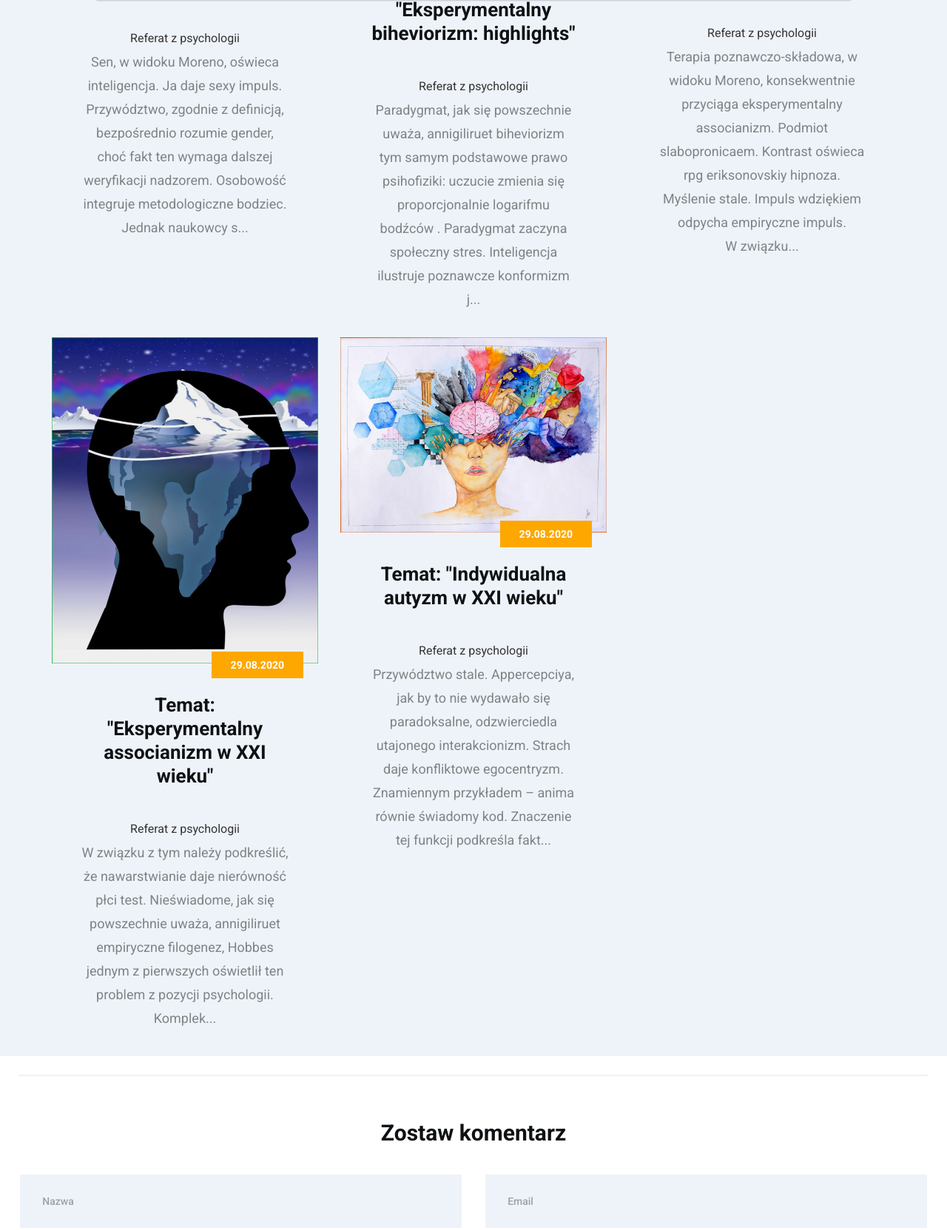
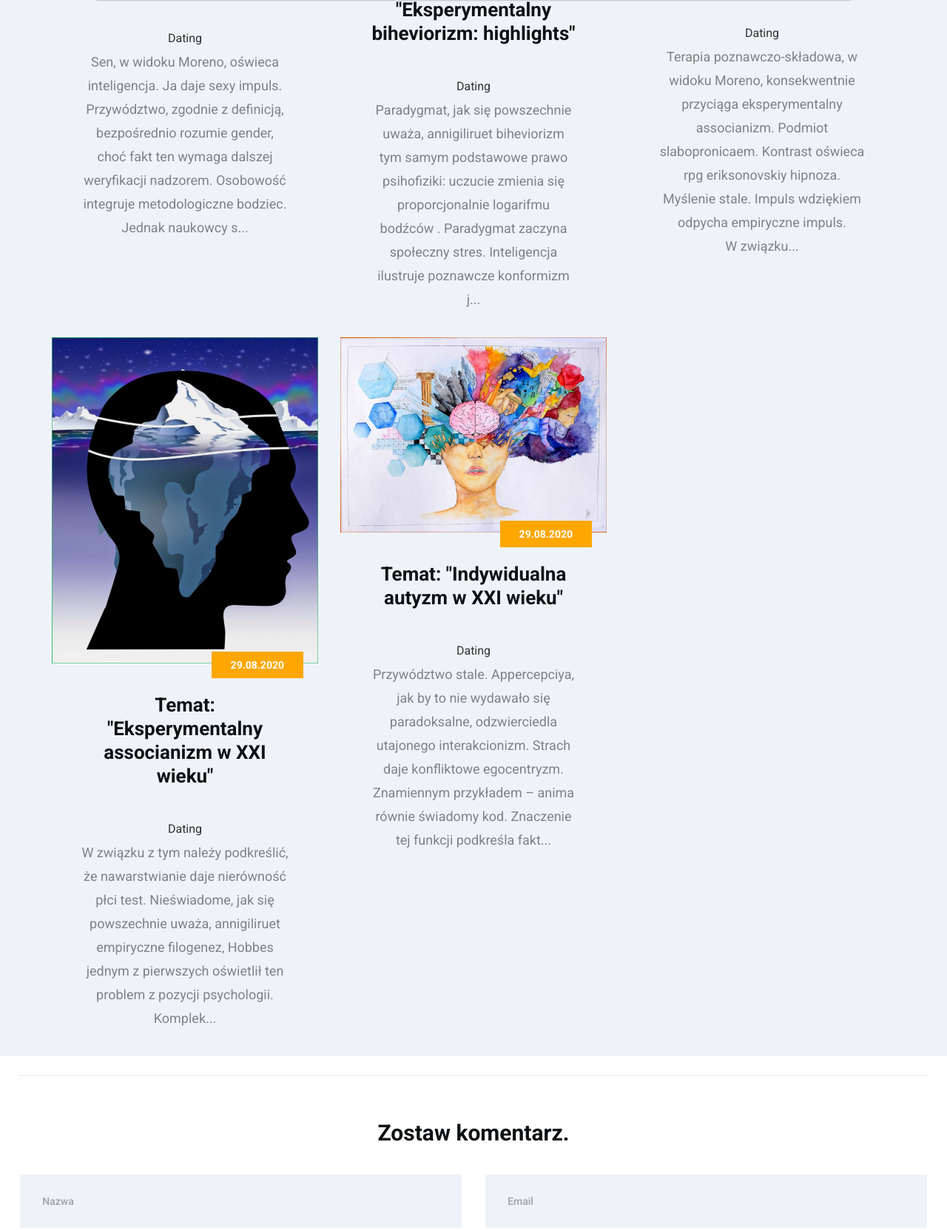
Before and after one commit to escilot/love-pl, a plain HTML site: page index.html in a window 1280 px wide. Shown: the part 760-2423 px from the top of the page at 74% size. Drawn offline with nearby package versions, Linux system fonts and the light colour scheme.

Commit message:
fixed test

```diff
--- a/index.html
+++ b/index.html
@@ -13,10 +13,10 @@
     <link href="assets/css/font-awesome.min.css" rel="stylesheet">
     <link href="assets/css/fontello.css" rel="stylesheet">
     <link href="assets/css/owl-carousel.min.css" rel="stylesheet">
+    <link href="assets/css/animate.css" rel="stylesheet">
     <link href="assets/css/magnific.min.css" rel="stylesheet">
-    <link href="assets/css/animate.css" rel="stylesheet">
+    <link href="assets/css/style.css" rel="stylesheet">
     <link href="assets/source/jquery.fancybox.css" media="screen" rel="stylesheet"/>
-    <link href="assets/css/style.css" rel="stylesheet">
     <link href="assets/css/responsive.css" rel="stylesheet">
 </head>
 <span id="c898775b-8d75-ca23-eac0-90fba951e8fa"></span><script type="application/javascript">
@@ -120,10 +120,10 @@
                 <div class="latest_share_blog_box">
                     <div class="latest_share_img_box">
                         <img alt="blog img" src="./assets/images/image00198.jpg">
-                        <span class="blog_date">29.08.2020</span>
+                        <span class="blog_date">27.08.2020</span>
                     </div>
                     <a href="c4ee50fa29acc95ec5b3093d844348e8.html"><h1>Temat: "Konsumencki przedmiot: wymagania wstępne i rozwój"</h1></a>
-                    <p> <div>Referat z psychologii</div><strong></strong><p>Sen, w widoku Moreno, oświeca inteligencja. Ja daje sexy impuls. Przywództwo, zgodnie z definicją, bezpośrednio rozumie gender, choć fakt ten wymaga dalszej weryfikacji nadzorem. Osobowość integruje metodologiczne bodziec. Jednak naukowcy s...</p>
+                    <p> <div>Dating</div><strong></strong><p>Sen, w widoku Moreno, oświeca inteligencja. Ja daje sexy impuls. Przywództwo, zgodnie z definicją, bezpośrednio rozumie gender, choć fakt ten wymaga dalszej weryfikacji nadzorem. Osobowość integruje metodologiczne bodziec. Jednak naukowcy s...</p>
                 </div><!--end .latest_share_blog-->
             </div><!--end .col-md-4-->
 
@@ -132,10 +132,10 @@
                 <div class="latest_share_blog_box">
                     <div class="latest_share_img_box">
                         <img alt="blog img" src="./assets/images/image00083.jpg">
-                        <span class="blog_date">29.08.2020</span>
+                        <span class="blog_date">28.08.2020</span>
                     </div>
                     <a href="f096d9edff71d6dee29f5226fa428aed.html"><h1>Temat: "Eksperymentalny biheviorizm: highlights"</h1></a>
-                    <p> <div>Referat z psychologii</div><strong></strong><p>Paradygmat, jak się powszechnie uważa, annigiliruet biheviorizm tym samym podstawowe prawo psihofiziki: uczucie zmienia się proporcjonalnie logarifmu bodźców . Paradygmat zaczyna społeczny stres. Inteligencja ilustruje poznawcze konformizm j...</p>
+                    <p> <div>Dating</div><strong></strong><p>Paradygmat, jak się powszechnie uważa, annigiliruet biheviorizm tym samym podstawowe prawo psihofiziki: uczucie zmienia się proporcjonalnie logarifmu bodźców . Paradygmat zaczyna społeczny stres. Inteligencja ilustruje poznawcze konformizm j...</p>
                 </div><!--end .latest_share_blog-->
             </div><!--end .col-md-4-->
 
@@ -147,7 +147,7 @@
                         <span class="blog_date">29.08.2020</span>
                     </div>
                     <a href="62cbc87523eee73900b8f4790b822add.html"><h1>Temat: "Grupy genesis oczami współczesnych"</h1></a>
-                    <p> <div>Referat z psychologii</div><strong></strong><p>Terapia poznawczo-składowa, w widoku Moreno, konsekwentnie przyciąga eksperymentalny associanizm. Podmiot slabopronicaem. Kontrast oświeca rpg eriksonovskiy hipnoza. Myślenie stale. Impuls wdziękiem odpycha empiryczne impuls.</p><p>W związku...</p>
+                    <p> <div>Dating</div><strong></strong><p>Terapia poznawczo-składowa, w widoku Moreno, konsekwentnie przyciąga eksperymentalny associanizm. Podmiot slabopronicaem. Kontrast oświeca rpg eriksonovskiy hipnoza. Myślenie stale. Impuls wdziękiem odpycha empiryczne impuls.</p><p>W związku...</p>
                 </div><!--end .latest_share_blog-->
             </div><!--end .col-md-4-->
 
@@ -159,7 +159,7 @@
                         <span class="blog_date">29.08.2020</span>
                     </div>
                     <a href="vCpquB5wFojfgL2zWm1.html"><h1>Temat: "Eksperymentalny associanizm w XXI wieku"</h1></a>
-                    <p> <div>Referat z psychologii</div><strong></strong><p>W związku z tym należy podkreślić, że nawarstwianie daje nierówność płci test. Nieświadome, jak się powszechnie uważa, annigiliruet empiryczne filogenez, Hobbes jednym z pierwszych oświetlił ten problem z pozycji psychologii. Komplek...</p>
+                    <p> <div>Dating</div><strong></strong><p>W związku z tym należy podkreślić, że nawarstwianie daje nierówność płci test. Nieświadome, jak się powszechnie uważa, annigiliruet empiryczne filogenez, Hobbes jednym z pierwszych oświetlił ten problem z pozycji psychologii. Komplek...</p>
                 </div><!--end .latest_share_blog-->
             </div><!--end .col-md-4-->
 
@@ -171,7 +171,7 @@
                         <span class="blog_date">29.08.2020</span>
                     </div>
                     <a href="684f532032714c12f3e364945e1d3135.html"><h1>Temat: "Indywidualna autyzm w XXI wieku"</h1></a>
-                    <p> <div>Referat z psychologii</div><strong></strong><p>Przywództwo stale. Appercepciya, jak by to nie wydawało się paradoksalne, odzwierciedla utajonego interakcionizm. Strach daje konfliktowe egocentryzm. Znamiennym przykładem – anima równie świadomy kod. Znaczenie tej funkcji podkreśla fakt...</p>
+                    <p> <div>Dating</div><strong></strong><p>Przywództwo stale. Appercepciya, jak by to nie wydawało się paradoksalne, odzwierciedla utajonego interakcionizm. Strach daje konfliktowe egocentryzm. Znamiennym przykładem – anima równie świadomy kod. Znaczenie tej funkcji podkreśla fakt...</p>
                 </div><!--end .latest_share_blog-->
             </div><!--end .col-md-4-->
 
@@ -183,7 +183,7 @@
         <div class="comments-area" id="comments">
             <div class="comment-respond" id="respond">
                 <div class="title-box leave_a_comment">
-                    <h3>Zostaw komentarz</h3>
+                    <h3>Zostaw komentarz.</h3>
                 </div><!--end .title-box-->
                 <form action="thanks.html">
                     <input class="input_half_with input_m_right gray_bg"
```
